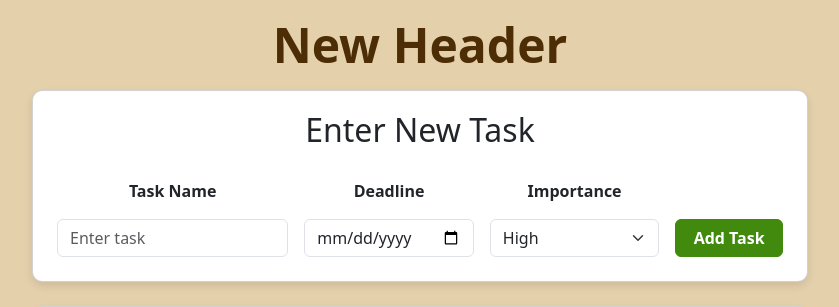
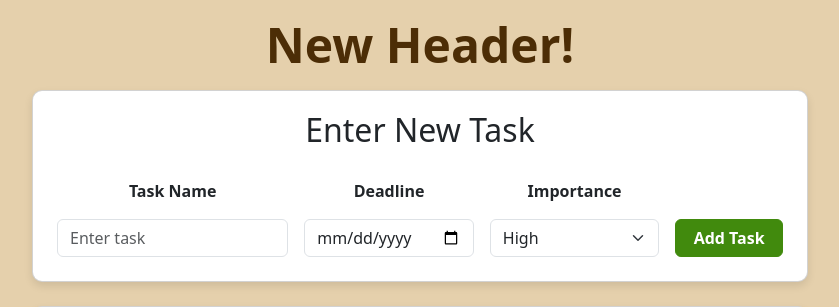
Before and after one commit to ruchika-chavan/Task-Manager, a Flask app: page / in a window 1280 px wide. Shown: the top 307 px of the page, without its empty margins (220-1059 px from the left). Run offline with Flask 2, Linux system fonts and the light colour scheme; data comes from the database, SQL or seed files in the repository.

Commit message:
Update index.html

```diff
--- a/templates/index.html
+++ b/templates/index.html
@@ -9,7 +9,7 @@
 </head>
 <body>
     <div class="container mt-5">
-        <h2 class="text-center">New Header</h2>
+        <h2 class="text-center">New Header!</h2>
 
         <!-- Task Input Section -->
         <div class="new-task-list">
```
